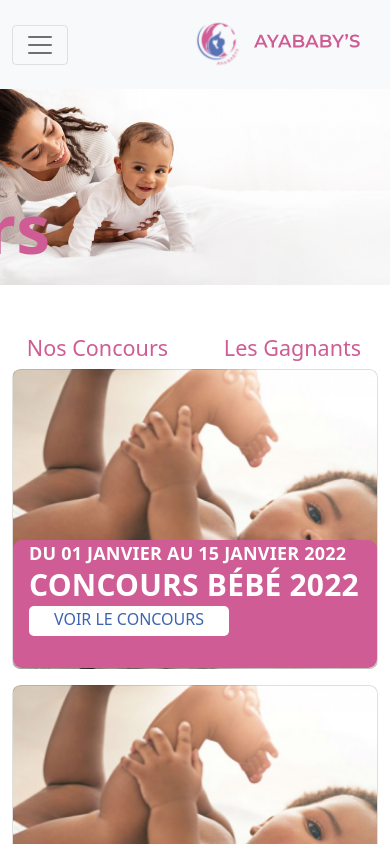
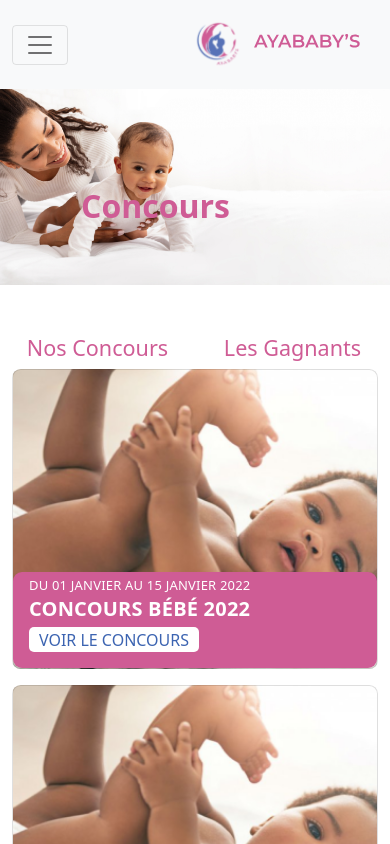
Before and after one commit to petitdekpe/ayababies-frontend, a Vue app: page /concours in a window 390 px wide. Shown: the top 844 px of the page. Built offline with nearby package versions, Linux system fonts and the light colour scheme.

Commit message:
Responsivité2

```diff
--- a/src/components/NosConcours.vue
+++ b/src/components/NosConcours.vue
@@ -6,7 +6,7 @@
 		<div class="col-lg-6" style="margin-bottom: 1em;">
 		<div class="card page-concours">
 					<div class="d-flex card-message"></div>
-				<div class="card-img-overlay h-500 d-flex flex-column justify-content-end">
+				<div class="card-img-overlay h-100 d-flex flex-column justify-content-end">
 					<p class="card-text1" style="color:#ffffff;">DU 01 JANVIER AU 15 JANVIER 2022</p>
 					<p class="card-text2" style="color:#ffffff;"><strong>CONCOURS BÉBÉ 2022</strong></p>
 					<button>VOIR LE CONCOURS</button>
@@ -193,4 +193,48 @@ border-radius: 5px;
   color: #cf5c95
 
 }
+
+@media screen and (max-width:990px){
+.card-text1{
+    font-weight: 600;
+    font-size: 15px;
+    line-height: 22px;
+    letter-spacing: 0.2px;
+    text-transform: uppercase;
+}
+.card-text2{
+    font-weight: 700;
+    font-size: 25px;
+    line-height: 40px;
+    line-height: 10px;
+    letter-spacing: 0.2px;
+    text-transform: uppercase;
+	display: flex;
+}
+}
+
+@media screen and (max-width:714px){
+
+.card-text1{
+    font-weight: 500;
+    font-size: 13px;
+    line-height: 10px;
+    letter-spacing: 0.2px;
+    text-transform: uppercase;
+}
+.card-text2{
+    font-weight: 600;
+    font-size: 20px;
+    line-height: 35px;
+    line-height: 5px;
+    letter-spacing: 0.2px;
+}
+button{
+width: 170px;
+height: 25px;
+}
+.card-message{
+padding: 3rem;
+}
+}
 </style>
--- a/src/views/Concours.vue
+++ b/src/views/Concours.vue
@@ -92,17 +92,6 @@ header   img {
   text-align: center;
   color: #cf5c95;
   box-sizing: border-box;
-}
-.bleu {
-  font-style: normal;
-  font-weight: 600;
-  font-size: 36px;
-  /* identical to box height */
-
-  align-items: center;
-  text-align: center;
-
-  color: #5772b7;
 }
 
 .text-introductif {
@@ -212,13 +201,21 @@ text-align: center; */
   text-transform: uppercase;
 }
 
+
 @media screen and (max-width:990px){
 header   img {
     width: 100%;
      height: auto;
 
 }
+}
 
+@media screen and (max-width:714px){
+.violet {
+  font-weight: 600;
+  font-size: 2em;
+
+}
 
 }
 </style>
```
